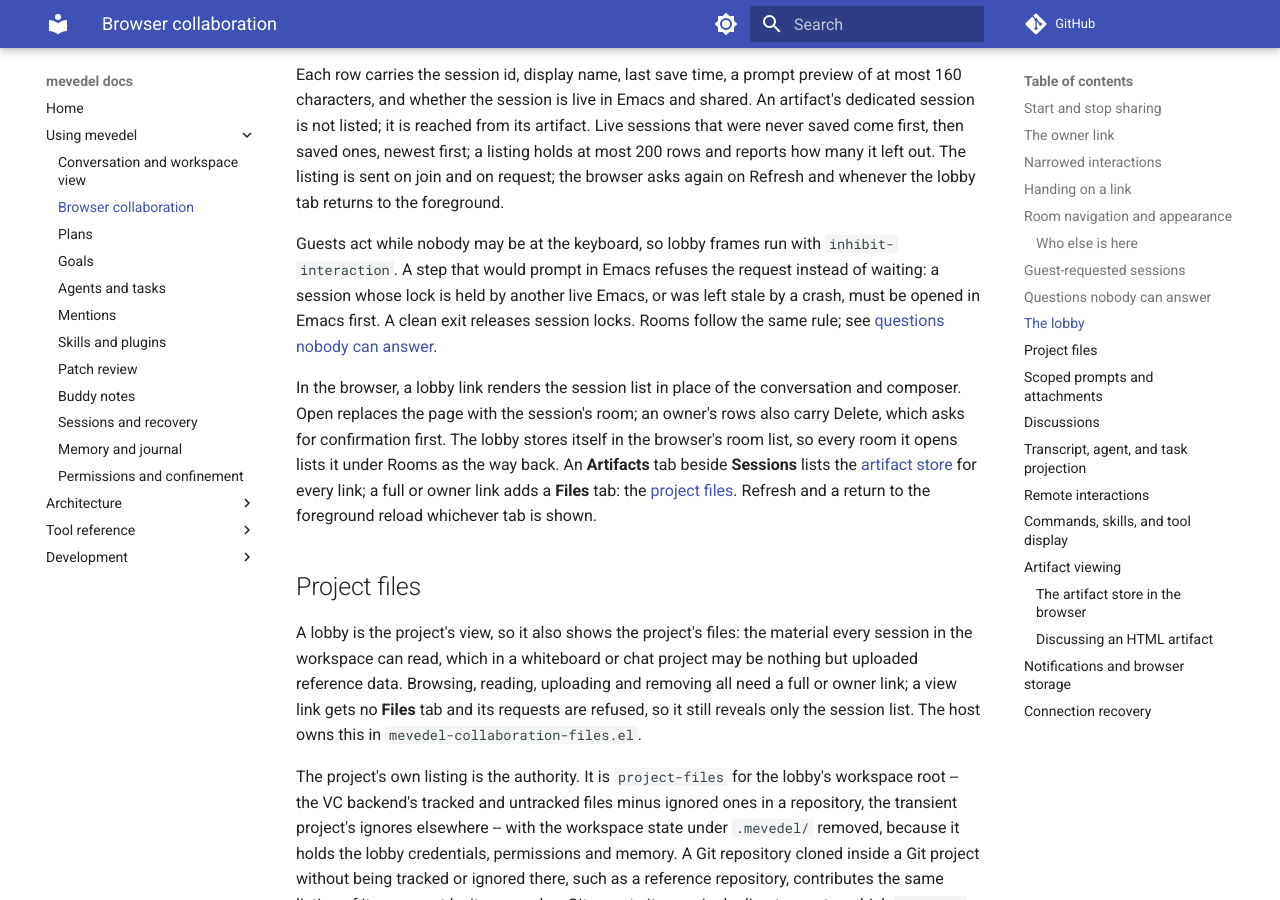
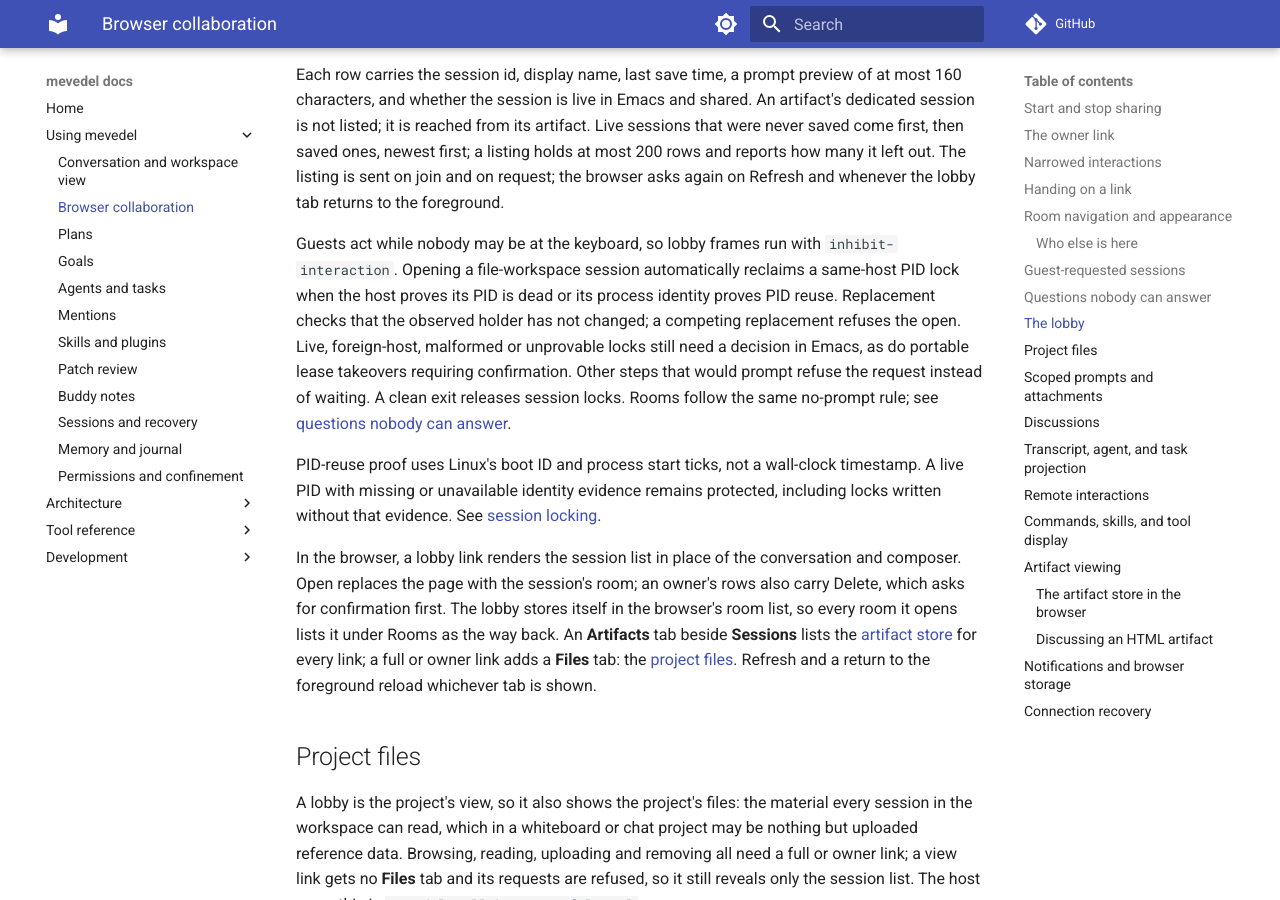
Before and after one commit to FrauH0lle/mevedel, an MkDocs documentation site: the page built from docs/collaboration.md, in a window 1280 px wide and 900 px high, scrolled down 9020 px. Built offline with MkDocs 1.6.1 and Material for MkDocs 9.7.7, drawn with Linux system fonts in a browser that asks for light colours; comment, search, counter and statistics services are not loaded.

Commit message:
fix(lobby): Reclaim provably stale same-host session locks

```diff
--- a/docs/collaboration.md
+++ b/docs/collaboration.md
@@ -428,11 +428,20 @@ out. The listing is sent on join and on request; the browser asks again on
 Refresh and whenever the lobby tab returns to the foreground.
 
 Guests act while nobody may be at the keyboard, so lobby frames run with
-`inhibit-interaction`. A step that would prompt in Emacs refuses the request
-instead of waiting: a session whose lock is held by another live Emacs, or was
-left stale by a crash, must be opened in Emacs first. A clean exit releases
-session locks. Rooms follow the same rule; see
+`inhibit-interaction`. Opening a file-workspace session automatically reclaims
+a same-host PID lock when the host proves its PID is dead or its process
+identity proves PID reuse. Replacement checks that the observed holder has not
+changed; a competing replacement refuses the open. Live, foreign-host,
+malformed or unprovable locks still need a decision in Emacs, as do portable
+lease takeovers requiring confirmation. Other steps that would prompt refuse
+the request instead of waiting. A clean exit releases session locks. Rooms
+follow the same no-prompt rule; see
 [questions nobody can answer](#questions-nobody-can-answer).
+
+PID-reuse proof uses Linux's boot ID and process start ticks, not a wall-clock
+timestamp. A live PID with missing or unavailable identity evidence remains
+protected, including locks written without that evidence. See
+[session locking](sessions.md#locking).
 
 In the browser, a lobby link renders the session list in place of the
 conversation and composer. Open replaces the page with the session's room;
```
Also changed, not shown: docs/adr/0099-project-live-collaboration-from-host-authoritative-state.md (+18 -0 lines), docs/backlog.md (+4 -3 lines), docs/sessions.md (+13 -3 lines), 4 other files.
